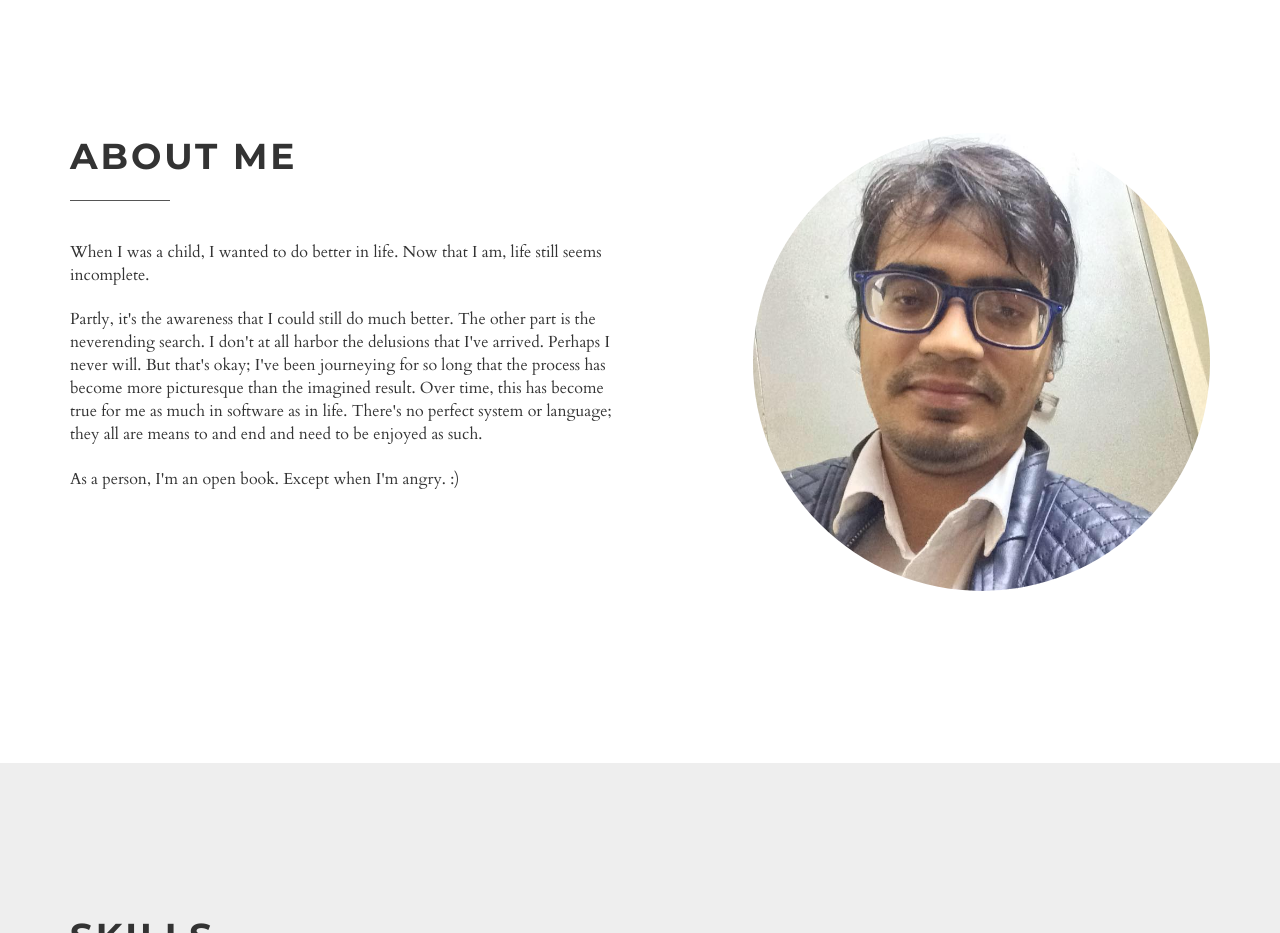
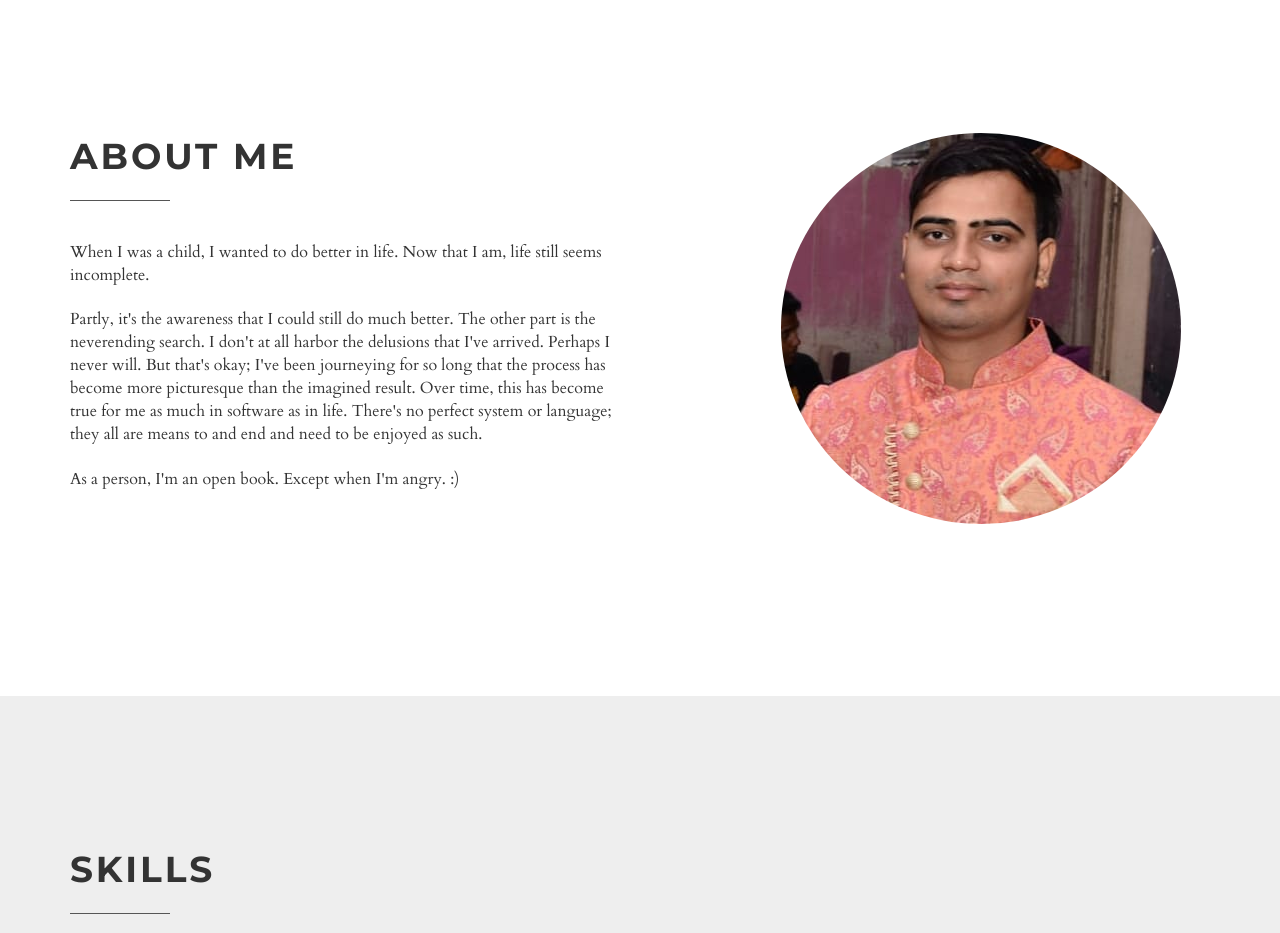
Before and after one commit to avicse1/avicse1.github.io, a plain HTML site: page index.html in a window 1280 px wide. Shown: the part 860-1793 px from the top of the page. Drawn offline with nearby package versions, Linux system fonts and the light colour scheme; some packages are replaced by stand-ins of ours.

Commit message:
image changed

```diff
--- a/index.html
+++ b/index.html
@@ -85,7 +85,7 @@
             </p>
           </div>
           <div class="col-md-5 col-md-offset-1">
-            <p><img src="img/avinash.jpg" alt="" class="img-responsive img-circle"></p>
+            <p><img src="img/Avi-croped.jpeg" alt="" class="img-responsive img-circle"></p>
           </div>
         </div>
       </div>
```
Also changed, not shown: img/Avi-croped.jpeg (added), img/Avi.jpeg (added).
